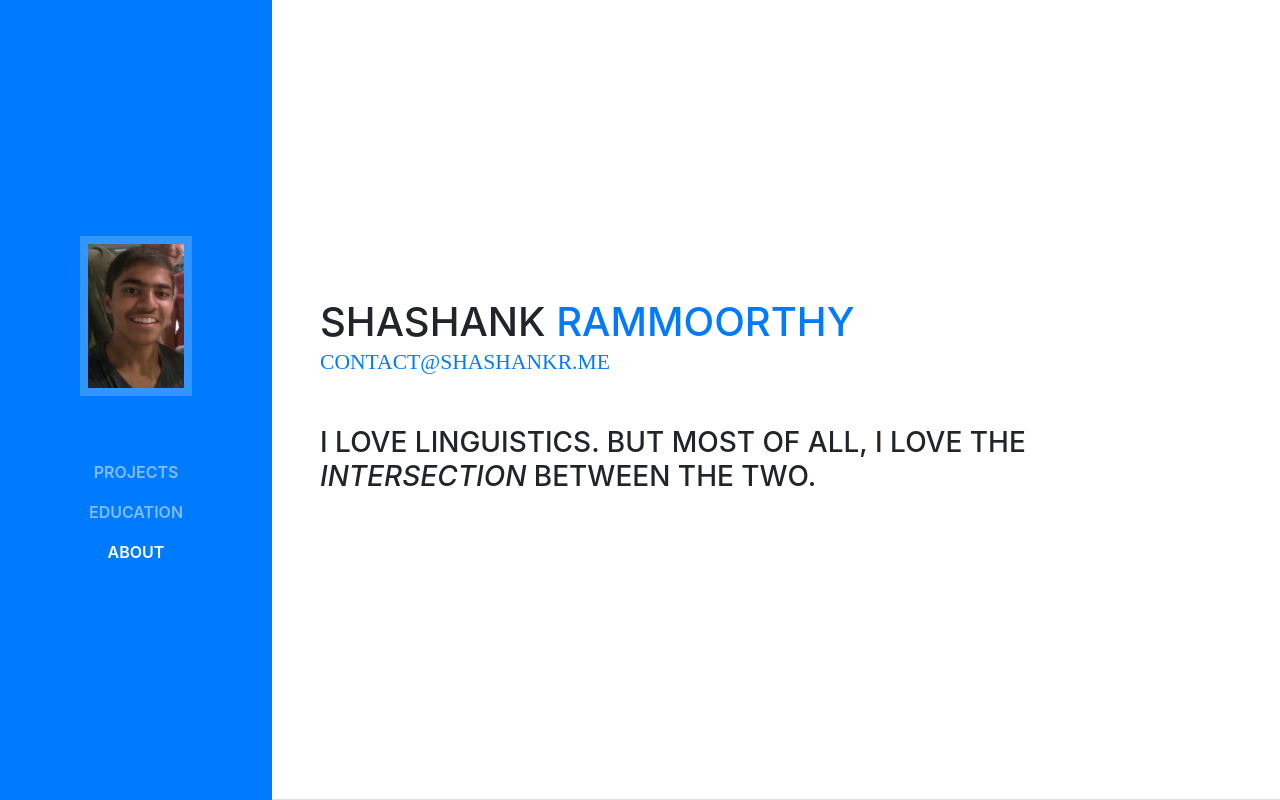
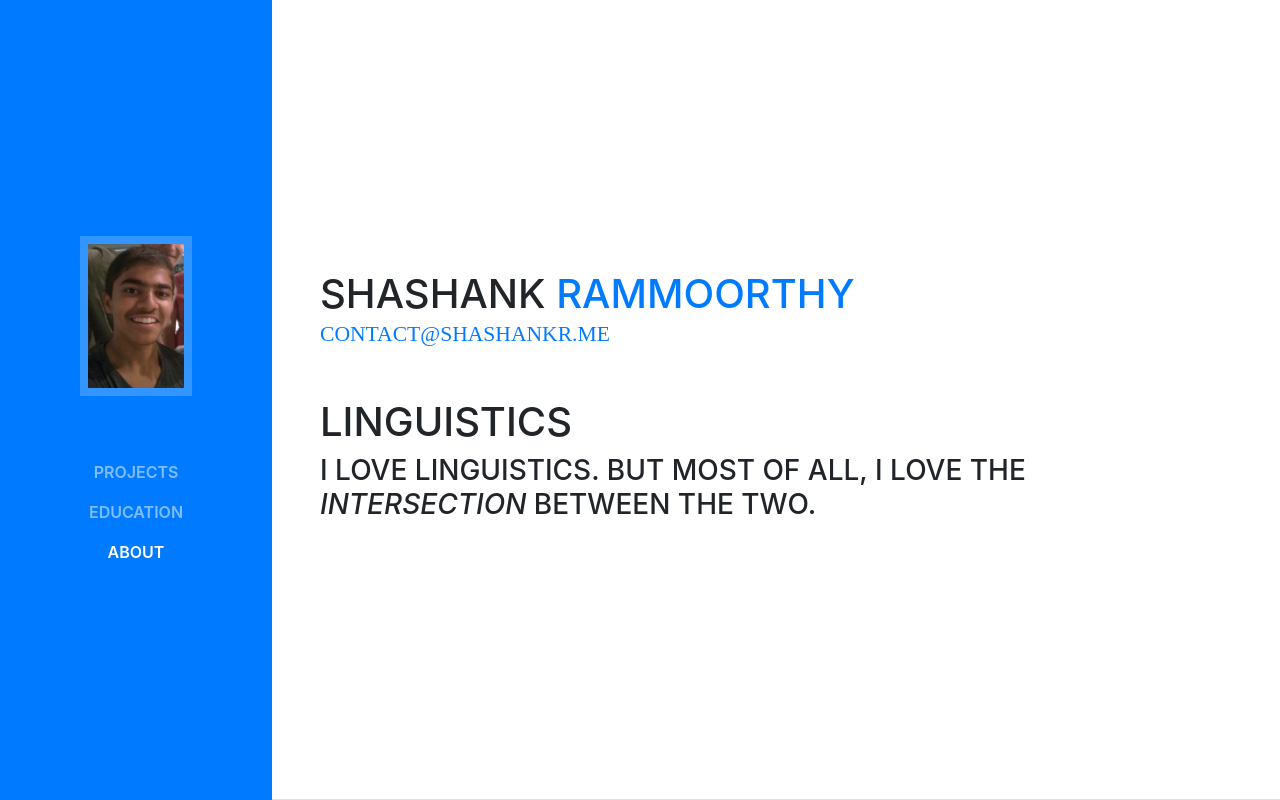
Before and after one commit to TheShashank/TheShashank.github.io, a website with bundled scripts: page index.html in a window 1280 px wide. Shown: the top 800 px of the page. Built offline with nearby package versions, Linux system fonts and the light colour scheme; a web font is replaced by a local one.

Commit message:
Update index.html

```diff
--- a/index.html
+++ b/index.html
@@ -62,6 +62,8 @@
           <div class="subheading mb-5">
             <a align="center" href="mailto:contact@shashankr.me">contact@shashankr.me</a>
           </div>
+          <h1> Linguistics </h1>
+
           <h3 class="mb-2">I love linguistics. But most of all, I love the <i>intersection</i> between the two.
           </h3>
 
```
